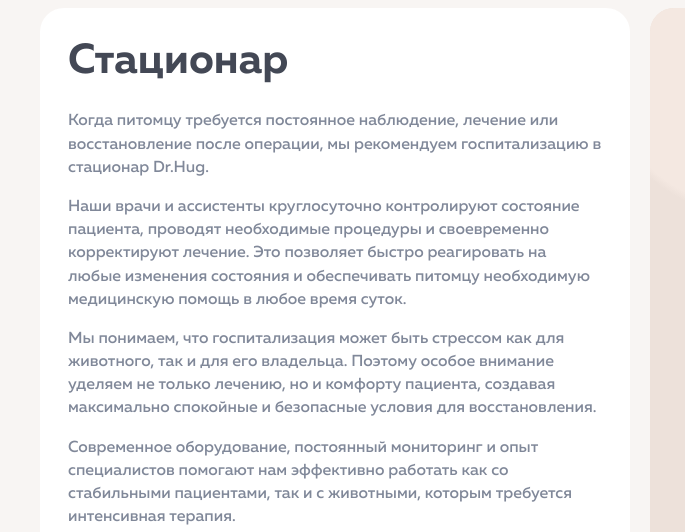
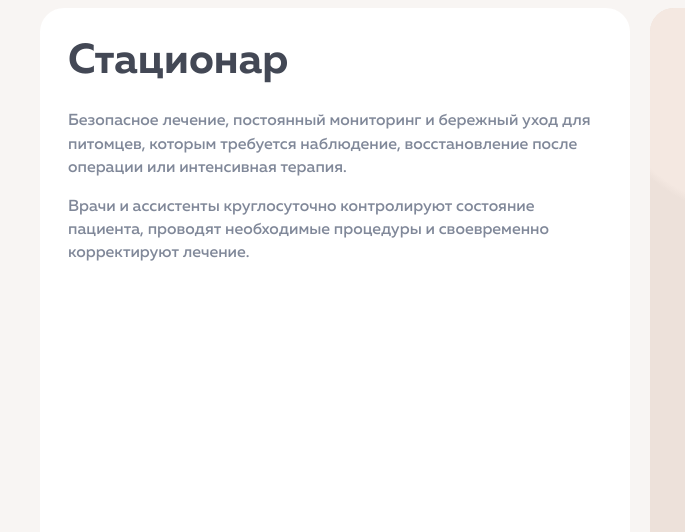
Before and after one commit to disinegr/dr-hug-prototype, a plain HTML site: page inpatient.html in a window 1280 px wide. Shown: the part 292-824 px from the top of the page, 0-685 px from the left. Drawn offline with Linux system fonts and the light colour scheme.

Commit message:
Update inpatient hero copy

```diff
--- a/inpatient.html
+++ b/inpatient.html
@@ -41,10 +41,8 @@
       <nav class="therapy-breadcrumbs" aria-label="Навигационная цепочка"><a href="index.html">Главная</a><span aria-hidden="true">›</span><a href="departments.html">Отделения клиники</a><span aria-hidden="true">›</span><span aria-current="page">Стационар</span></nav>
       <section class="therapy-hero inpatient-hero" aria-labelledby="inpatient-title">
         <div class="therapy-intro"><h1 id="inpatient-title">Стационар</h1>
-          <p>Когда питомцу требуется постоянное наблюдение, лечение или восстановление после операции, мы рекомендуем госпитализацию в стационар Dr.Hug.</p>
-          <p>Наши врачи и ассистенты круглосуточно контролируют состояние пациента, проводят необходимые процедуры и своевременно корректируют лечение. Это позволяет быстро реагировать на любые изменения состояния и обеспечивать питомцу необходимую медицинскую помощь в любое время суток.</p>
-          <p>Мы понимаем, что госпитализация может быть стрессом как для животного, так и для его владельца. Поэтому особое внимание уделяем не только лечению, но и комфорту пациента, создавая максимально спокойные и безопасные условия для восстановления.</p>
-          <p>Современное оборудование, постоянный мониторинг и опыт специалистов помогают нам эффективно работать как со стабильными пациентами, так и с животными, которым требуется интенсивная терапия.</p>
+          <p>Безопасное лечение, постоянный мониторинг и бережный уход для питомцев, которым требуется наблюдение, восстановление после операции или интенсивная терапия.</p>
+          <p>Врачи и ассистенты круглосуточно контролируют состояние пациента, проводят необходимые процедуры и своевременно корректируют лечение.</p>
         </div>
         <div class="therapy-illustration"><img src="assets/department-inpatient.png" alt="Иллюстрация инфузионной станции стационара"></div>
         <div class="inpatient-hero-actions"><a class="button button-primary" href="tel:+74994600294">Записаться на прием</a><a class="button button-outline" href="#inpatient-categories">Смотреть категории</a></div>
```
